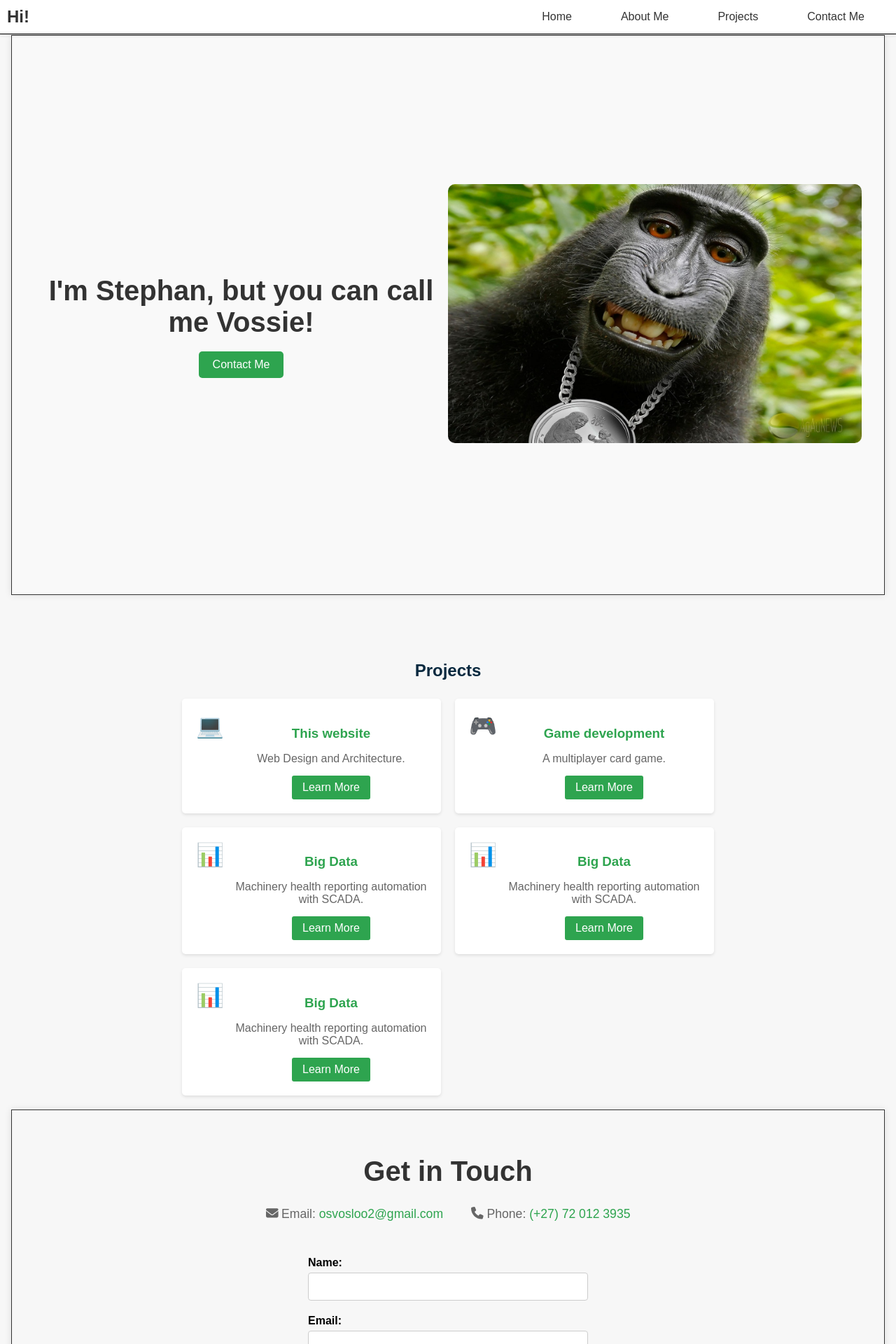
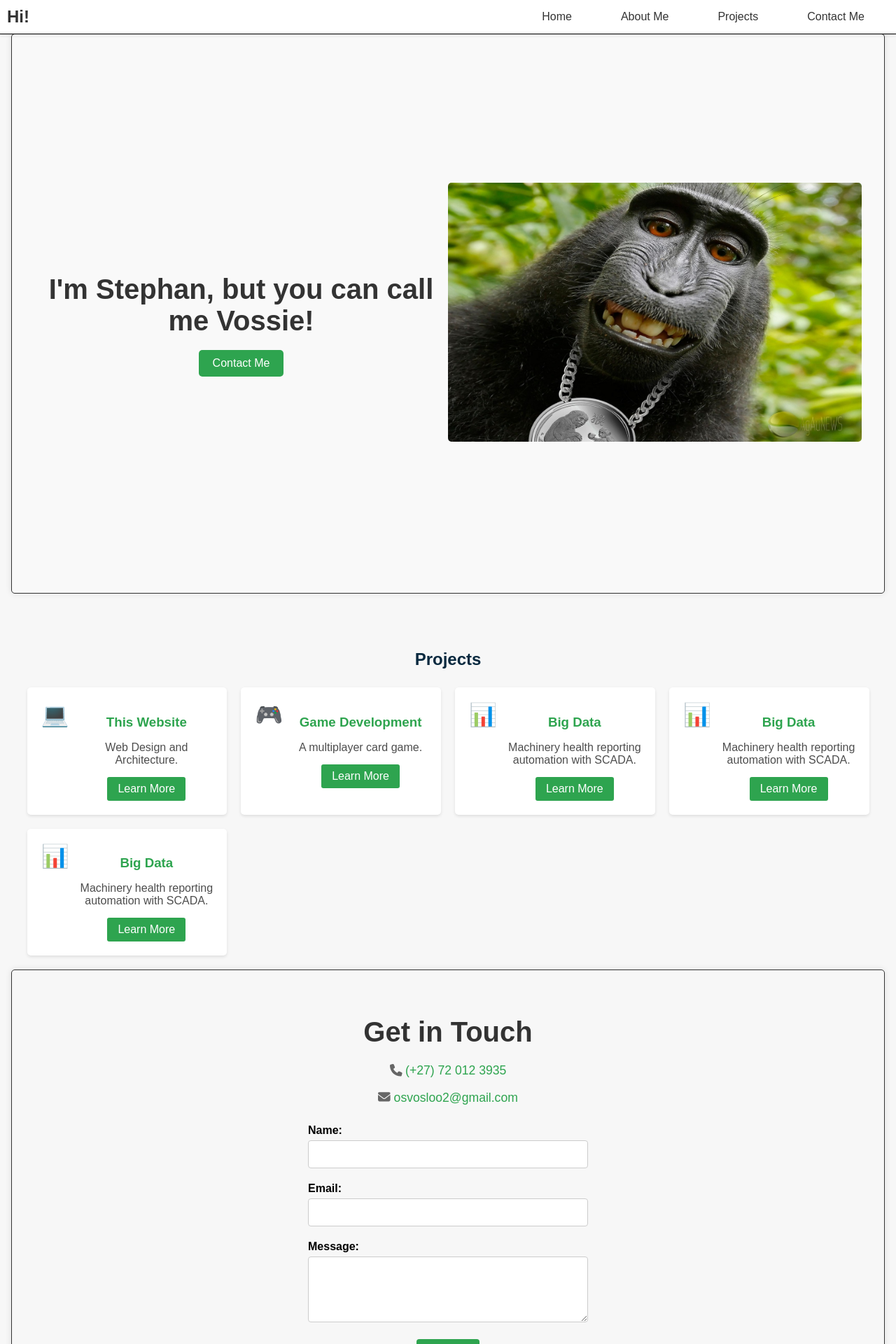
Before and after one commit to Osvosloo/Portfolio, a React (Vite) app: page / in a window 1280 px wide. Shown: the top 1920 px of the page at 70% size. Built offline with nearby package versions, Linux system fonts and the light colour scheme.

Commit message:
style updates

```diff
--- a/src/components/ContactMe.jsx
+++ b/src/components/ContactMe.jsx
@@ -16,17 +16,15 @@ const ContactMe = () => {
         <h2>Get in Touch</h2>
         <div className="contact-options">
           <div className="contact-option">
+            <i className="fas fa-phone"></i>
+            <p>
+              <FontAwesomeIcon icon={faPhone} />{" "}
+              <a href="tel:+27720123935">(+27) 72 012 3935</a>
+            </p>
             <i className="fas fa-envelope"></i>
             <p>
-              <FontAwesomeIcon icon={faEnvelope} /> Email:{" "}
+              <FontAwesomeIcon icon={faEnvelope} />{" "}
               <a href="email:osvosloo2@gmail.com">osvosloo2@gmail.com </a>
-            </p>
-          </div>
-          <div className="contact-option">
-            <i className="fas fa-phone"></i>
-            <p>
-              <FontAwesomeIcon icon={faPhone} /> Phone:{" "}
-              <a href="tel:+27720123935">(+27) 72 012 3935</a>
             </p>
           </div>
         </div>
--- a/src/components/Projects.jsx
+++ b/src/components/Projects.jsx
@@ -4,14 +4,14 @@ import "../styles/Projects.css"; // Update the path if needed
 const projects = [
   {
     id: 1,
-    title: "This website",
+    title: "This Website",
     symbol: "💻",
     description: "Web Design and Architecture.",
     link: "https://example.com/project1",
   },
   {
     id: 2,
-    title: "Game development",
+    title: "Game Development",
     symbol: "🎮",
     description: "A multiplayer card game.",
     link: "https://example.com/project2",
@@ -37,7 +37,6 @@ const projects = [
     description: "Machinery health reporting automation with SCADA.",
     link: "https://example.com/project5",
   },
-  // Add more projects as needed
 ];
 
 function Projects() {
--- a/src/styles/ContactMe.css
+++ b/src/styles/ContactMe.css
@@ -1,30 +1,22 @@
-.contact-section {
-  padding: 10px 0; /* Adjust spacing as needed */
-  background-color: #f9f9f9; /* Example background color */
-  text-align: center;
+.contact-me {
+  border-radius: 5px;
 }
 
 .contact-content {
-  max-width: 800px;
   margin: 0 auto;
+  max-width: 1200px;
 }
 
 .contact-content h2 {
   font-size: 2.5rem;
-  margin-bottom: 10px;
-  color: #333; /* Example text color */
-}
-
-.contact-content p {
-  font-size: 1.2rem;
-  margin-bottom: 10px;
-  color: #555; /* Example text color */
+  margin-bottom: 5px;
+  color: #333;
 }
 
 .contact-options {
   display: flex;
   justify-content: center;
-  margin-bottom: 40px;
+  margin-bottom: 10px;
 }
 
 .contact-option {
@@ -34,23 +26,23 @@
 
 .contact-option i {
   font-size: 3rem;
-  color: #2ea44f; /* Example icon color */
+  color: #2ea44f;
   margin-bottom: 10px;
 }
 
 .contact-option p {
   font-size: 1.1rem;
-  color: #666; /* Example text color */
+  color: #666;
 }
 
 .contact-option a {
-  color: #2ea44f; /* Example link color */
+  color: #2ea44f;
   text-decoration: none;
   transition: color 0.3s ease;
 }
 
 .contact-option a:hover {
-  color: #228b3d; /* Darker green on hover */
+  color: #228b3d;
 }
 
 .contact-form {
@@ -83,8 +75,8 @@ textarea {
 }
 
 .submit-button {
-  background-color: #2ea44f; /* Example button color */
-  color: #fff; /* Example text color */
+  background-color: #2ea44f;
+  color: #fff;
   border: none;
   padding: 12px 20px;
   font-size: 1rem;
@@ -94,5 +86,5 @@ textarea {
 }
 
 .submit-button:hover {
-  background-color: #228b3d; /* Darker green on hover */
+  background-color: #228b3d;
 }
--- a/src/styles/Footer.css
+++ b/src/styles/Footer.css
@@ -1,9 +1,7 @@
-/* Footer.css */
-
 .footer {
   background-color: #f9f9f9;
   color: #333333;
-  padding: 20px;
+  padding: 10px;
   text-align: center;
 }
 
@@ -19,5 +17,5 @@
 }
 
 .social-icons a:hover {
-  color: #2ea44f; /* Change color on hover */
+  color: #2ea44f;
 }
--- a/src/styles/Header.css
+++ b/src/styles/Header.css
@@ -1,4 +1,3 @@
-/* Header styles */
 .header {
   position: fixed;
   top: 0;
@@ -63,10 +62,10 @@
   line-height: 24px;
   text-align: center;
 }
-
+/* adds hmburger for smaller screens */
 @media (max-width: 768px) {
   .menu-toggle {
-    display: block; /* Display toggle button for small screens */
+    display: block;
   }
 
   .nav {
@@ -93,40 +92,43 @@
   }
 
   .nav-item {
-    text-align: center; /* Center align text */
-    margin: 2px 0; /* Add vertical spacing between items */
+    text-align: center;
+    margin: 0px;
   }
 
   .nav-item a {
     display: block;
-    padding: 15px 20px; /* Add padding for touch area */
+    padding: 13px 20px;
     color: #333333;
-    transition: background-color 0.3s ease;
   }
 
   .nav-item a:hover {
-    background-color: #f2f2f2; /* Light gray background on hover */
+    background-color: #f2f2f2;
+    cursor: pointer;
   }
 }
-
+/* hide hamburger on bigger screens */
 @media (min-width: 769px) {
   .menu-toggle {
-    display: none; /* Hide toggle button for larger screens */
+    display: none;
   }
 
   .nav {
-    flex-direction: row; /* Display items next to each other */
+    flex-direction: row;
   }
 
   .nav-list {
-    display: flex; /* Display nav items in a row */
+    display: flex;
   }
 
   .nav-item {
-    margin-left: 20px; /* Restore left margin for spacing */
+    margin-left: 20px;
   }
 
   .nav-item a {
-    padding: 10px 15px; /* Adjust padding for larger screens */
+    padding: 10px 15px;
+  }
+  .nav-item a:hover {
+    cursor: pointer;
   }
 }
--- a/src/styles/Hero.css
+++ b/src/styles/Hero.css
@@ -1,11 +1,10 @@
-/* Ensure the hero section spans the full width and height */
 body,
 html {
   margin: 0;
   padding: 0;
   width: 100%;
   height: 100%;
-  padding-top: 34px;
+  padding-top: 32px;
 }
 
 .hero {
@@ -13,9 +12,10 @@ html {
   align-items: center;
   justify-content: space-between;
   background-color: #f9f9f9;
+  /* background-color: #a83f3f; */
   width: 100%;
   min-height: 100vh;
-  box-sizing: border-box; /* Ensures padding is included in the width/height */
+  border-radius: 5px;
 }
 
 .hero-text {
@@ -57,10 +57,9 @@ html {
 .hero-image img {
   width: 100%;
   height: auto;
-  border-radius: 10px;
+  border-radius: 5px;
 }
 
-/* Responsive styles */
 @media (max-width: 768px) {
   .hero {
     flex-direction: column;
--- a/src/styles/Projects.css
+++ b/src/styles/Projects.css
@@ -1,11 +1,12 @@
-/* Projects.css */
 .projects {
-  max-width: 800px;
+  max-width: 1243px;
   margin: auto;
   padding: 20px;
-  padding-top: 54px;
+  padding-top: 40px;
   display: grid;
   gap: 1rem;
+  /* background-color: #2ea44f; */
+  border-radius: 5px;
 }
 
 .project-cards {
@@ -15,8 +16,9 @@
 }
 
 .project-card {
+  text-align: center;
   background-color: #ffffff;
-  box-shadow: 0 2px 4px rgba(0, 0, 0, 0.1);
+  box-shadow: 0px 2px 4px rgb(0, 0, 0, 0.1);
   border-radius: 5px;
   padding: 20px;
   transition: box-shadow 0.3s ease;
@@ -42,7 +44,7 @@
 }
 
 .project-content p {
-  color: #666666;
+  color: #4d4d4d;
   margin-bottom: 15px;
 }
 
--- a/src/styles/index.css
+++ b/src/styles/index.css
@@ -1,7 +1,5 @@
 @import "./globals.css";
 @import "./variables.css";
-
-/* Global Styles */
 
 body {
   font-family: Arial, sans-serif;
--- a/src/styles/variables.css
+++ b/src/styles/variables.css
@@ -1,5 +1,5 @@
 :root {
-  --primary-color: #08293f; /* blue */
-  --secondary-color: #f7f7f7; /* white */
-  --dark-color: #333; /* dark gray */
+  --primary-color: #08293f;
+  --secondary-color: #f7f7f7;
+  --dark-color: #333;
 }
```
Also changed, not shown: 1 other file (tests, documents, lock files or other folders).
